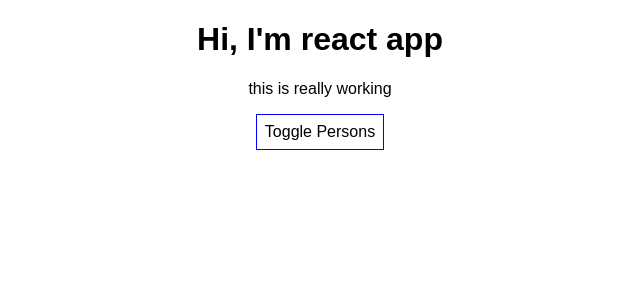
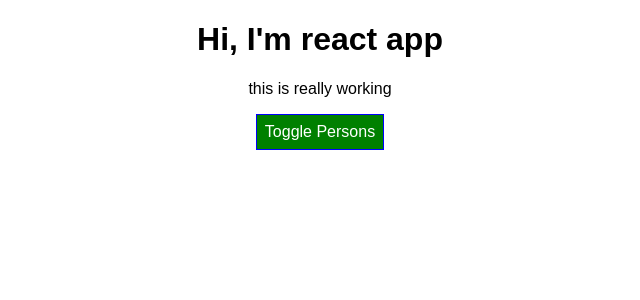
Before and after one commit to pjblitz86/ReactTrainingProjects, a React (Create React App) app in the folder udemy-max-tutorials/: page / in a window 1280 px wide. Shown: the top 300 px of the page, without its empty margins (320-960 px from the left). Built offline with nearby package versions, Linux system fonts and the light colour scheme.

Commit message:
setting button style dynamically

```diff
--- a/udemy-max-tutorials/src/App.css
+++ b/udemy-max-tutorials/src/App.css
@@ -1,3 +1,5 @@
+/* global */
+
 .App {
   text-align: center;
 }
--- a/udemy-max-tutorials/src/App.js
+++ b/udemy-max-tutorials/src/App.js
@@ -38,14 +38,15 @@
   };
 
   render() {
-    // inline styling it's scoped to component
+    // inline styling jsx it's scoped to component
     const style = {
-      backgroundColor: 'white',
+      backgroundColor: 'green',
+      color: 'white',
       font: 'inherit',
       border: '1px solid blue',
       padding: '8px',
       cursor: 'pointer'
-      // hover is kinda difficult to implement
+      // pseudo selectors is kinda difficult to implement, e.g. hover
     };
 
     let persons = null;
@@ -66,6 +67,7 @@
           })}
         </div>
       );
+      style.backgroundColor = 'red';
     }
 
     return (
```
